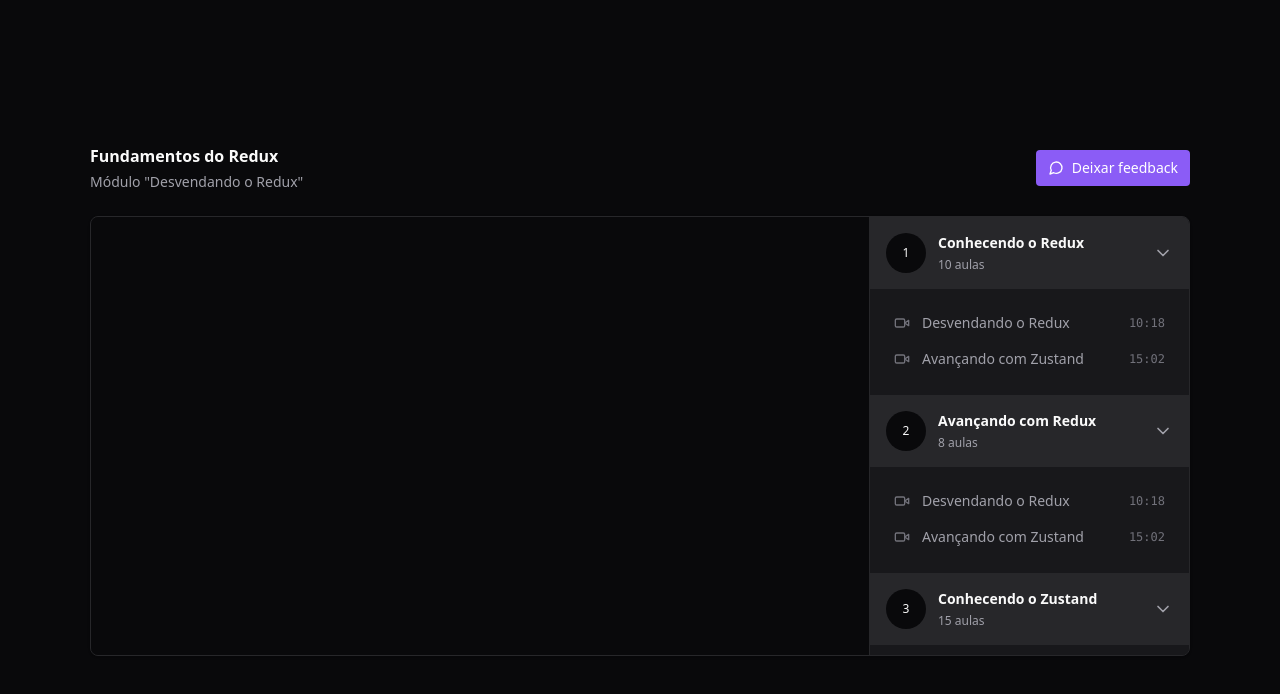
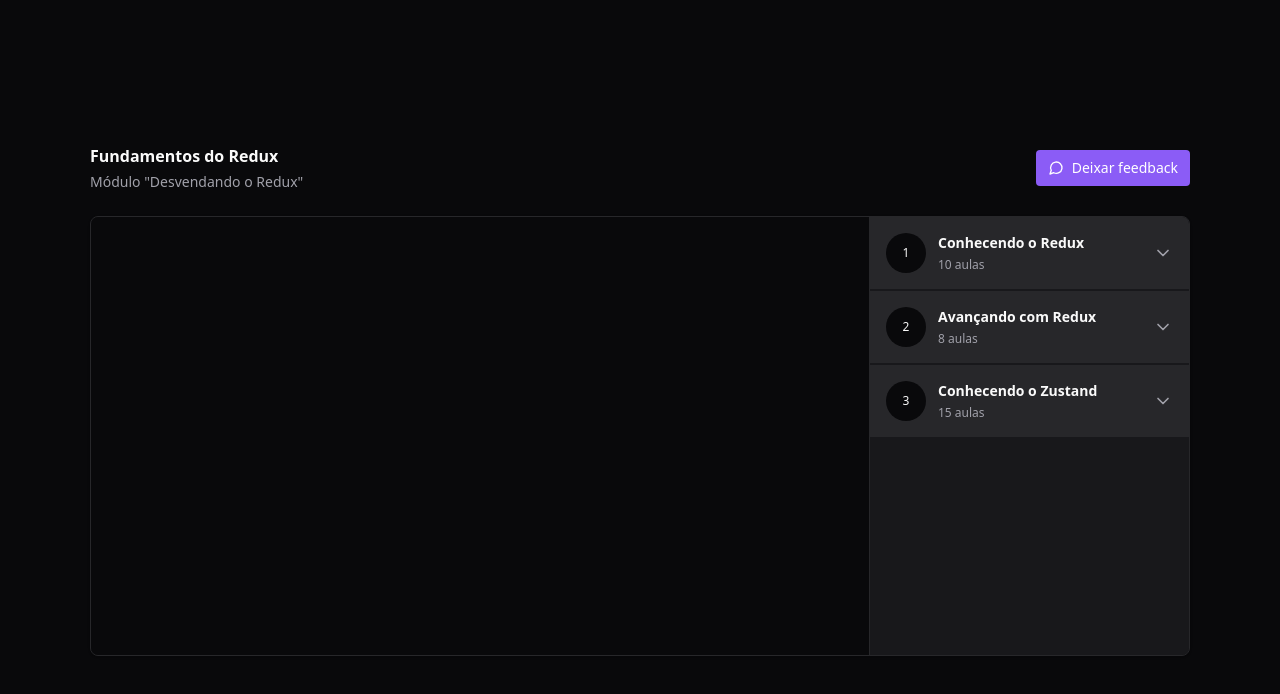
Before and after one commit to wellingtonrodriguesbr/player-with-redux, a React (Vite) app: page / in a window 1280 px wide. Shown: the top 694 px of the page. Built offline with nearby package versions, Linux system fonts and the light colour scheme.

Commit message:
style: animation on collapsible modules

```diff
--- a/src/components/Module.tsx
+++ b/src/components/Module.tsx
@@ -1,3 +1,4 @@
+import * as Collapsible from "@radix-ui/react-collapsible";
 import { ChevronDown } from "lucide-react";
 import { Lesson } from "./Lesson";
 
@@ -9,8 +10,8 @@
 
 export function Module({ title, lessonsAmount, moduleIndex }: ModuleProps) {
   return (
-    <div>
-      <button className="flex w-full items-center gap-3 bg-zinc-800 p-4">
+    <Collapsible.Root>
+      <Collapsible.Trigger className="flex w-full items-center gap-3 bg-zinc-800 p-4 group">
         <div className="flex h-10 w-10 rounded-full items-center justify-center bg-zinc-950 text-xs">
           {moduleIndex + 1}
         </div>
@@ -18,13 +19,15 @@
           <strong className="text-sm">{title}</strong>
           <span className="text-xs text-zinc-400">{lessonsAmount} aulas</span>
         </div>
-        <ChevronDown className="w-5 h-5 text-zinc-400 ml-auto" />
-      </button>
+        <ChevronDown className="w-5 h-5 text-zinc-400 ml-auto group-data-[state=open]:rotate-180 transition-transform" />
+      </Collapsible.Trigger>
 
-      <nav className="relative flex flex-col gap-4 p-6">
-        <Lesson title="Desvendando o Redux" duration="10:18" />
-        <Lesson title="Avançando com Zustand" duration="15:02" />
-      </nav>
-    </div>
+      <Collapsible.Content>
+        <nav className="relative flex flex-col gap-4 p-6">
+          <Lesson title="Desvendando o Redux" duration="10:18" />
+          <Lesson title="Avançando com Zustand" duration="15:02" />
+        </nav>
+      </Collapsible.Content>
+    </Collapsible.Root>
   );
 }
```
